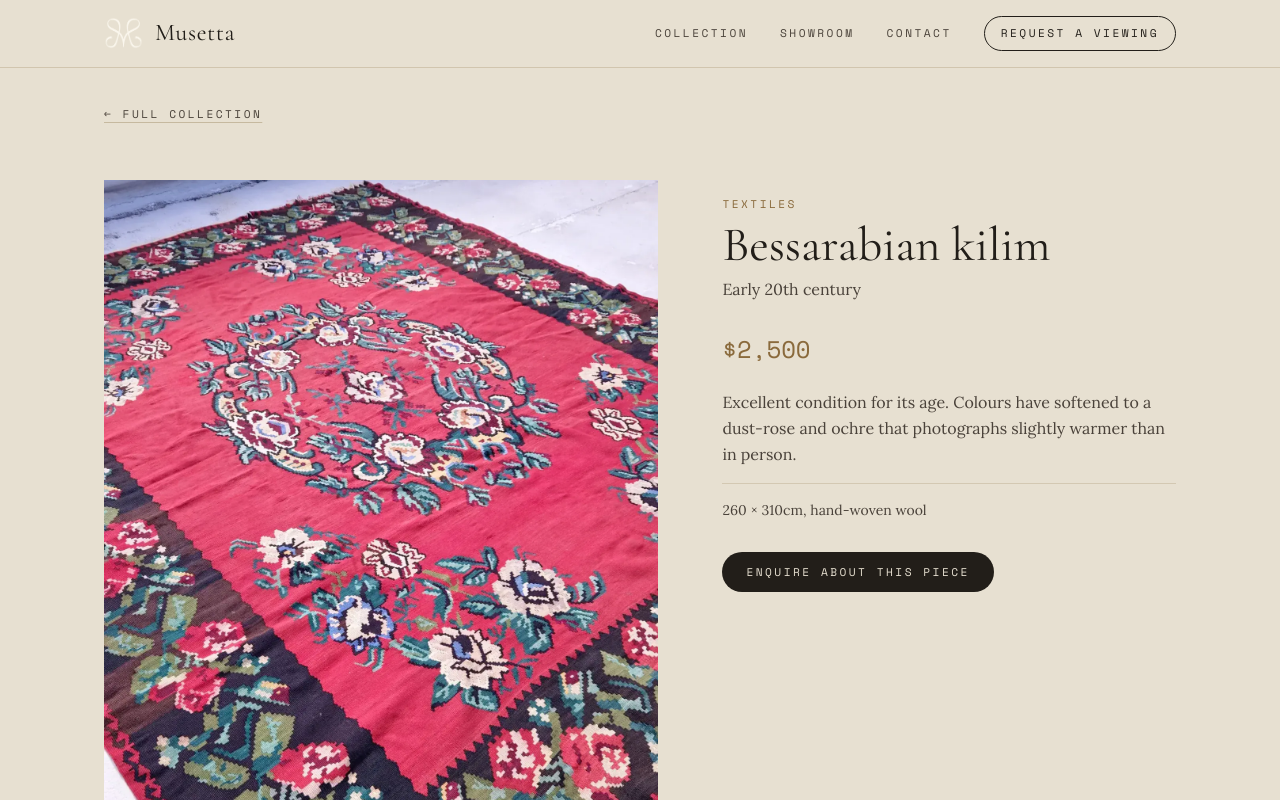
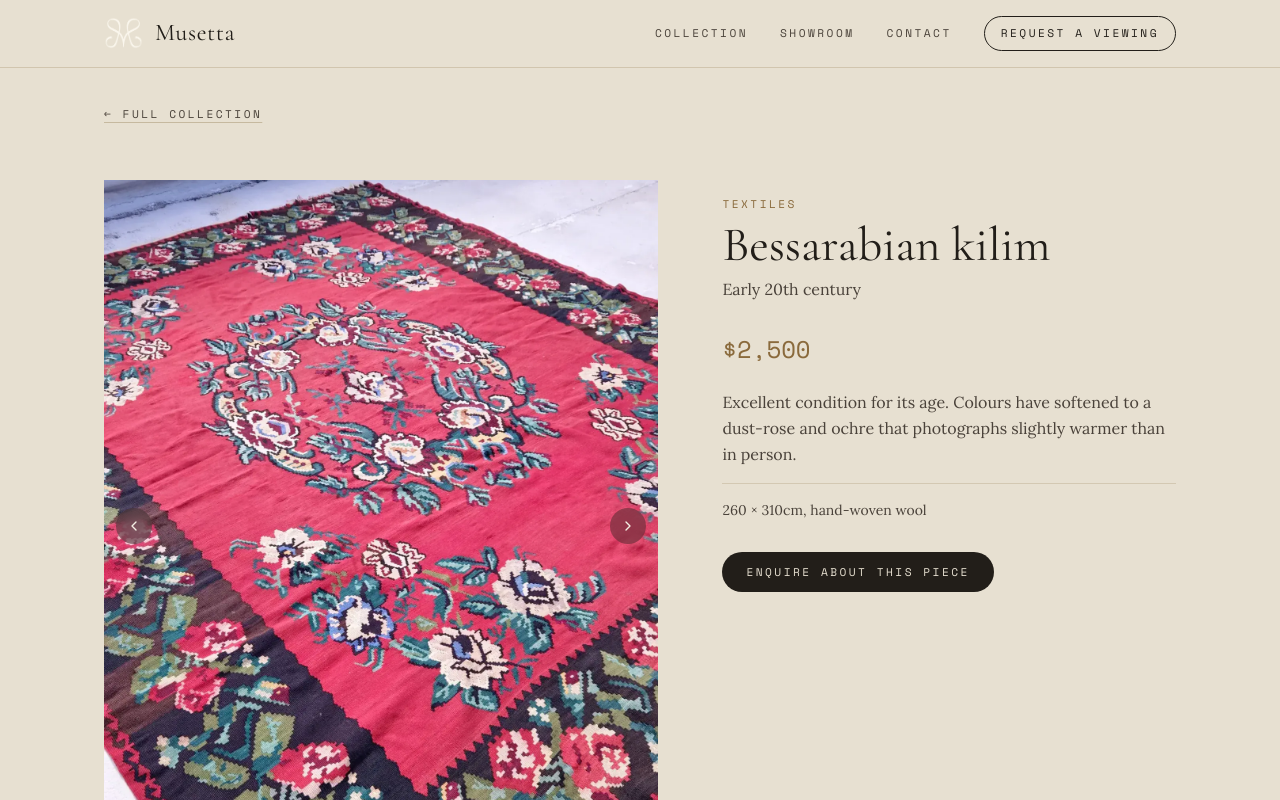
Before and after one commit to miacollis35-rgb/musetta-site, a Next.js app: page /collection/bessarabian-kilim in a window 1280 px wide. Shown: the top 800 px of the page. Built offline with nearby package versions, Linux system fonts and the light colour scheme.

Commit message:
Add Mirrors/Art categories, on-image gallery arrows, remove full-bleed images

```diff
--- a/src/app/page.tsx
+++ b/src/app/page.tsx
@@ -50,20 +50,6 @@ export default function Home() {
             </Link>
           </div>
         </div>
-      </section>
-
-      {/* Full-bleed interior — let the room speak */}
-      <section className="relative aspect-[16/10] w-full md:aspect-[21/9]">
-        <Image
-          src="/collection/room-wide-harbor-2.webp"
-          alt="The Musetta living room, Elizabeth Bay"
-          fill
-          sizes="100vw"
-          className="object-cover"
-        />
-        <p className="eyebrow absolute bottom-6 left-6 text-paper/90 md:bottom-8 md:left-10">
-          Elizabeth Bay
-        </p>
       </section>
 
       {/* What is Musetta — one tight statement */}
@@ -130,17 +116,6 @@ export default function Home() {
         >
           Full Collection →
         </Link>
-      </section>
-
-      {/* Full-bleed interior */}
-      <section className="relative aspect-[4/5] w-full md:aspect-[16/9]">
-        <Image
-          src="/collection/corner-art-suzani.webp"
-          alt="Art and a Suzani armchair in the Musetta showroom"
-          fill
-          sizes="100vw"
-          className="object-cover"
-        />
       </section>
 
       {/* Hosted dinners */}
--- a/src/components/PieceGallery.tsx
+++ b/src/components/PieceGallery.tsx
@@ -13,13 +13,29 @@ export default function PieceGallery({
   sold: boolean;
 }) {
   const [active, setActive] = useState(0);
+  const hasMultiple = images.length > 1;
+
+  function next() {
+    setActive((i) => (i + 1) % images.length);
+  }
+
+  function prev() {
+    setActive((i) => (i - 1 + images.length) % images.length);
+  }
 
   return (
     <div>
-      <div className="relative aspect-[4/5] w-full overflow-hidden bg-paper">
+      <div
+        className="group relative aspect-[4/5] w-full overflow-hidden bg-paper"
+        onKeyDown={(e) => {
+          if (e.key === "ArrowRight") next();
+          if (e.key === "ArrowLeft") prev();
+        }}
+        tabIndex={hasMultiple ? 0 : undefined}
+      >
         <Image
           src={images[active]}
-          alt={`${title}${images.length > 1 ? ` — photo ${active + 1}` : ""}`}
+          alt={`${title}${hasMultiple ? ` — photo ${active + 1}` : ""}`}
           fill
           sizes="(min-width: 768px) 45vw, 90vw"
           priority
@@ -30,9 +46,33 @@ export default function PieceGallery({
             Sold
           </span>
         )}
+
+        {hasMultiple && (
+          <>
+            <button
+              type="button"
+              onClick={prev}
+              aria-label="Previous photo"
+              className="absolute left-3 top-1/2 flex h-9 w-9 -translate-y-1/2 items-center justify-center rounded-full bg-ink/40 text-paper backdrop-blur-sm transition-colors duration-200 hover:bg-ink/60"
+            >
+              <ArrowIcon direction="left" />
+            </button>
+            <button
+              type="button"
+              onClick={next}
+              aria-label="Next photo"
+              className="absolute right-3 top-1/2 flex h-9 w-9 -translate-y-1/2 items-center justify-center rounded-full bg-ink/40 text-paper backdrop-blur-sm transition-colors duration-200 hover:bg-ink/60"
+            >
+              <ArrowIcon direction="right" />
+            </button>
+            <span className="eyebrow absolute bottom-4 right-4 rounded-full bg-ink/40 px-3 py-1 text-paper backdrop-blur-sm">
+              {active + 1} / {images.length}
+            </span>
+          </>
+        )}
       </div>
 
-      {images.length > 1 && (
+      {hasMultiple && (
         <div className="mt-4 grid grid-cols-5 gap-3">
           {images.map((src, i) => (
             <button
@@ -59,3 +99,21 @@ export default function PieceGallery({
     </div>
   );
 }
+
+function ArrowIcon({ direction }: { direction: "left" | "right" }) {
+  return (
+    <svg
+      width="16"
+      height="16"
+      viewBox="0 0 24 24"
+      fill="none"
+      stroke="currentColor"
+      strokeWidth="2"
+      strokeLinecap="round"
+      strokeLinejoin="round"
+      className={direction === "left" ? "" : "rotate-180"}
+    >
+      <path d="M15 18l-6-6 6-6" />
+    </svg>
+  );
+}
--- a/src/data/pieces.ts
+++ b/src/data/pieces.ts
@@ -16,6 +16,8 @@ export const categories = [
   "Textiles",
   "Ceramics",
   "Lighting",
+  "Mirrors",
+  "Art",
   "Objects",
 ];
 
@@ -61,7 +63,7 @@ export const pieces: Piece[] = [
     era: "Japonisme revival, early 20th c.",
     material: "130 × 100cm, hand-decorated gilt frame",
     price: "$3,000",
-    category: "Objects",
+    category: "Mirrors",
     sold: false,
     images: [
       "/collection/mirror-chinoiserie.webp",
@@ -95,7 +97,7 @@ export const pieces: Piece[] = [
     era: "20th century",
     material: "Carved giltwood, faux-bamboo moulding",
     price: "$550",
-    category: "Objects",
+    category: "Mirrors",
     sold: false,
     images: [
       "/collection/mirror-bamboo.webp",
@@ -151,7 +153,7 @@ export const pieces: Piece[] = [
     era: "20th century",
     material: "Bamboo frame",
     price: "$500",
-    category: "Objects",
+    category: "Mirrors",
     sold: true,
     images: ["/collection/mirror-octagon-bamboo.webp"],
     note: "Simple and unfussy — pairs well with almost anything. One small age crack to the frame, stable and not worsening.",
@@ -162,7 +164,7 @@ export const pieces: Piece[] = [
     era: "1960s",
     material: "46 × 37cm, Murano glass mosaic frame",
     price: "$650",
-    category: "Objects",
+    category: "Mirrors",
     sold: false,
     images: [
       "/collection/murano-mirror-1.webp",
@@ -176,7 +178,7 @@ export const pieces: Piece[] = [
     era: "Circa 1950s",
     material: "80 × 60cm, giltwood frame with mirrored panel inlay",
     price: "$450",
-    category: "Objects",
+    category: "Mirrors",
     sold: false,
     images: [
       "/collection/regency-mirror-1.webp",
```
